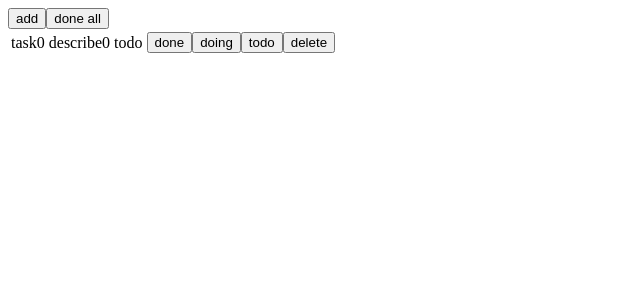
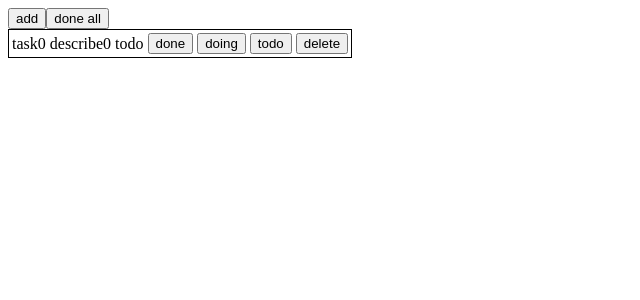
Before and after one commit to Thinkia/react-ts, a React app: page / in a window 1280 px wide. Shown: the top 300 px of the page, without its empty margins (0-640 px from the left). Built offline with nearby package versions, Linux system fonts and the light colour scheme.

Commit message:
组件拆分

```diff
--- /dev/null
+++ b/src/components/Add.tsx
@@ -0,0 +1,24 @@
+import * as React from 'react';
+
+export interface ButtonProps {
+    onClick_add:  ()=>void;
+}
+
+export class Add extends React.PureComponent<ButtonProps, { stage: string}> {
+    constructor(props: Readonly<ButtonProps>) {
+        super(props);
+
+        // this.actionFunction = this.actionFunction.bind(this);
+    }
+
+    onClick_Add= () => {
+        this.props.onClick_add();
+    }
+
+    render() {
+        return (
+            <button onClick={this.onClick_Add}> add </button>
+            )
+    }
+
+}
--- /dev/null
+++ b/src/components/Button.tsx
@@ -0,0 +1,27 @@
+import * as React from 'react';
+
+export interface ButtonProps {
+    actionFunction:  (task?:string,stage?:string)=>void;
+    name: string;
+    task?: string;
+    stage?: string;
+}
+
+export class ButtonComponents extends React.PureComponent<ButtonProps, { stage: string}> {
+    constructor(props: Readonly<ButtonProps>) {
+        super(props);
+
+        this.actionFunction = this.actionFunction.bind(this);
+    }
+
+    actionFunction() {
+        this.props.actionFunction(this.props.task,this.props.stage);
+    }
+
+    render() {
+        return (
+            <button onClick={this.actionFunction}> {this.props.name} </button>
+            )
+    }
+
+}
--- /dev/null
+++ b/src/components/Delete.tsx
@@ -0,0 +1,24 @@
+import * as React from 'react';
+
+export interface ButtonProps {
+    onClick_delete:  (task:string)=>void;
+    task: string;
+}
+
+export class Delete extends React.PureComponent<ButtonProps, { stage: string}> {
+    constructor(props: Readonly<ButtonProps>) {
+        super(props);
+
+    }
+
+    onClick_delete = () => {
+        this.props.onClick_delete(this.props.task);
+    }
+
+    render() {
+        return (
+            <button onClick={this.onClick_delete}> delete </button>
+            )
+    }
+
+}
--- /dev/null
+++ b/src/components/Doing.tsx
@@ -0,0 +1,23 @@
+import * as React from 'react';
+
+export interface ButtonProps {
+    onClick_setDoing:  (task:string,stage:string)=>void;
+    task: string;
+}
+
+export class Doing extends React.PureComponent<ButtonProps, { stage: string}> {
+    constructor(props: Readonly<ButtonProps>) {
+        super(props);
+    }
+
+    onClick_setDoing =() => {
+        this.props.onClick_setDoing(this.props.task,'doing');
+    }
+
+    render() {
+        return (
+            <button onClick={this.onClick_setDoing}> doing </button>
+            )
+    }
+
+}
--- /dev/null
+++ b/src/components/Done.tsx
@@ -0,0 +1,24 @@
+import * as React from 'react';
+
+export interface ButtonProps {
+    onClick_setDone:  (task:string,stage:string)=>void;
+    task: string;
+}
+
+export class Done extends React.PureComponent<ButtonProps, { stage: string}> {
+    constructor(props: Readonly<ButtonProps>) {
+        super(props);
+
+    }
+
+    onClick_setDone = () => {
+        this.props.onClick_setDone(this.props.task,'done');
+    }
+
+    render() {
+        return (
+            <button onClick={this.onClick_setDone}> done </button>
+            )
+    }
+
+}
--- /dev/null
+++ b/src/components/DoneAll.tsx
@@ -0,0 +1,23 @@
+import * as React from 'react';
+
+export interface ButtonProps {
+    onClick_doneAll:  ()=>void;
+}
+
+export class DoneAll extends React.PureComponent<ButtonProps, { stage: string}> {
+    constructor(props: Readonly<ButtonProps>) {
+        super(props);
+
+    }
+
+    onClick_DoneAll = () => {
+        this.props.onClick_doneAll();
+    }
+
+    render() {
+        return (
+            <button onClick={this.onClick_DoneAll}> done all </button>
+            )
+    }
+
+}
--- a/src/components/Item.tsx
+++ b/src/components/Item.tsx
@@ -1,4 +1,9 @@
 import * as React from 'react';
+
+import { Delete } from './Delete';
+import { Doing } from './Doing';
+import { Done } from './Done';
+import { Todo } from './Todo';
 
 export interface ItemProps {
     object: {task: string, describe: string,stage : string};
@@ -15,7 +20,18 @@ export interface ItemProps {
    react & typescript : https://www.typescriptlang.org/docs/handbook/react-&-webpack.html
  *
  */
-export class Item extends React.PureComponent<ItemProps, { stage: string}> {
+/**
+ * 关于 React.PureComponent  2020.1.7
+ * React.PureComponent 中的 shouldComponentUpdate() 仅作对象的浅层比较。
+ * 如果对象中包含复杂的数据结构，则有可能因为无法检查深层的差别，产生错误的比对结果。
+ * 仅在props 和 state 较为简单时，才使用 React.PureComponent，或者在深层数据结构发生变化时调用 forceUpdate() 来确保组件被正确地更新。
+ * 也可以考虑使用 immutable 对象加速嵌套数据的比较。
+ * 此外，React.PureComponent 中的 shouldComponentUpdate() 将跳过所有子组件树的 prop 更新。
+ * 因此，请确保所有子组件也都是“纯”的组件。   -- https://zh-hans.reactjs.org/docs/react-api.html#reactpurecomponent
+
+ *
+ */
+export class Item extends React.Component<ItemProps, { stage: string}> {
     constructor(props: Readonly<ItemProps>) {
         super(props);
         /**
@@ -109,16 +125,43 @@ export class Item extends React.PureComponent<ItemProps, { stage: string}> {
      */
     render() {
 
+        const {object, delObject,setStage} = this.props;
+        const {task} = object
+
             return (
                 <tr>
                     <td>{this.props.object.task}</td>
                     <td>{this.props.object.describe}</td>
                     <td>{this.props.object.stage}</td>
-                    <td>
+                    {/* <td>
                         <button onClick={this.setStage} value="done" >done</button>
                         <button onClick={this.setStage} value="doing" >doing</button>
                         <button onClick={this.setStage} value="todo" >todo</button>
                         <button onClick={this.handleChange} >delete</button>
+                    </td> */}
+                    <td>
+                        <Done
+                            onClick_setDone={setStage}
+                            task={task}
+                        />
+                    </td>
+                    <td>
+                        <Doing
+                            onClick_setDoing={setStage}
+                            task={task}
+                        />
+                    </td>
+                    <td>
+                        <Todo
+                            onClick_setTodo={setStage}
+                            task={task}
+                        />
+                    </td>
+                    <td>
+                        <Delete
+                            onClick_delete={delObject}
+                            task={task}
+                        />
                     </td>
                 </tr>
             );
--- /dev/null
+++ b/src/components/Todo.tsx
@@ -0,0 +1,24 @@
+import * as React from 'react';
+
+export interface ButtonProps {
+    onClick_setTodo:  (task:string,stage:string)=>void;
+    task: string;
+}
+
+export class Todo extends React.PureComponent<ButtonProps, { stage: string}> {
+    constructor(props: Readonly<ButtonProps>) {
+        super(props);
+
+    }
+
+    onClick_setTodo = () => {
+        this.props.onClick_setTodo(this.props.task,'todo');
+    }
+
+    render() {
+        return (
+            <button onClick={this.onClick_setTodo}> todo </button>
+            )
+    }
+
+}
--- a/src/index.tsx
+++ b/src/index.tsx
@@ -1,6 +1,9 @@
 import * as React from 'react';
 import * as ReactDOM from 'react-dom';
 
+// import { ButtonComponents } from './components/Button';
+import { Add } from './components/Add';
+import { DoneAll } from './components/DoneAll';
 import { Item } from './components/Item';
 
 interface itemData {
@@ -17,8 +20,6 @@ class List extends React.Component<{}, itemData> {
     constructor(props: {}) {
         super(props);
         this.state = { objects: [{ task: 'task0', describe: 'describe0', stage: 'todo' }], number: 1 }
-        this.addElement = this.addElement.bind(this)
-        this.doneAll = this.doneAll.bind(this)
     }
 
     // 挂载完成
@@ -39,15 +40,33 @@ class List extends React.Component<{}, itemData> {
 
     // 克隆当前 objects
     objectsClone() {
-        const allObj = this.state.objects
-        let changeObj:{task: string, describe: string,stage:string}[] = [];
-        for (let i=0; i< allObj.length; i++){
-            changeObj[i] ={
-                task: allObj[i].task,
-                describe:allObj[i].describe,
-                stage: allObj[i].stage}
-        }
-        return changeObj;
+
+        return this.state.objects.slice();
+
+        // const [...objects] = this.state.objects
+        // return objects
+
+        // let objects:{
+        //     task: string,
+        //     describe: string,
+        //     stage: string,}[] = []
+        // this.state.objects.forEach(child =>{
+        //     objects.push(child)
+        // })
+        // return objects
+
+        // let objects:{
+        //     task: string,
+        //     describe: string,
+        //     stage: string,}[] = []
+        // this.state.objects.forEach(child =>{
+        //     objects.push({
+        //         task:child.task,
+        //         describe: child.describe,
+        //         stage: child.stage,
+        //     })
+        // })
+        // return objects
     }
 
     // 更新完成
@@ -56,13 +75,14 @@ class List extends React.Component<{}, itemData> {
     }
 
     // 增加一个object
-    addElement() {
+    addElement = () => {
 
         let objects = this.state.objects;
         objects.push({
             task: 'task' + this.state.number,
             describe: 'describe' + this.state.number,
-            stage: 'todo' })
+            stage: 'todo'
+        })
 
         this.setState({
             objects: objects,
@@ -72,45 +92,43 @@ class List extends React.Component<{}, itemData> {
 
 
     // 设置为done
-    doneAll() {
-       this.setAllStage('done')
+    doneAll = () => {
+        this.setAllStage('done')
     }
 
     // 设置所有 objects.stage  ：  all done , all todo , all doing ;
-    setAllStage(changeStage : string) {
+    setAllStage = (changeStage: string) => {
         let objects = this.objectsClone()
-        objects.map(p=>{
+        objects.map(p => {
             p.stage = changeStage
         })
-        this.setState({objects:objects})
+        console.log(this.state.objects)
+        console.log(objects)
+
+        this.setState({ objects: objects })
     }
 
     // 修改 某个 task 的 stage值
-    setStage = (task: string,  changeStage: string) => {
+    setStage = (task: string, changeStage: string) => {
         let objects = this.objectsClone();
-        objects.map(p=>{
-            if(p.task === task) p.stage = changeStage
+        objects.map(p => {
+            if (p.task === task) p.stage = changeStage
         })
-        this.setState({objects:objects})
+        this.setState({ objects: objects })
     }
 
     // delete all objects 删除所有对象
     delAllObjects() {
-        this.setState({objects:[]});
+        this.setState({ objects: [] });
     }
 
     // delete task  object  删除某个 task 对象
     delObject = (task: string) => {
-        let objects = this.objectsClone();
-        let changeObjects : {
-            task: string,
-            describe: string,
-            stage: string
-        }[] = []
-        objects.map(p=>{
-            if(p.task !== task)changeObjects.push(p)
+        this.setState({
+            objects: this.state.objects.filter(p => {
+                return p.task !== task;
+            })
         })
-        this.setState({objects:changeObjects })
     }
 
     /**
@@ -119,19 +137,23 @@ class List extends React.Component<{}, itemData> {
      */
 
     changeObj = (changeObjects: []) => {
-      this.setState({ objects: changeObjects })
+        this.setState({ objects: changeObjects })
     }
 
 
     render() {
         const item = this.state.objects;
-        const {objects} = this.state;
+        const { objects } = this.state;
 
         return (
-            <div>
-                <button onClick={this.addElement}> add </button>
-                <button onClick={this.doneAll}> done all </button>
-                <table>
+            <div >
+                <Add
+                    onClick_add={this.addElement}
+                />
+                <DoneAll
+                    onClick_doneAll={this.doneAll}
+                />
+                <table style={{ border: '1px solid black' }}>
                     <tbody>
                         {
                             item.map((item) => {
```
Also changed, not shown: 2 other files (tests, documents, lock files or other folders).
